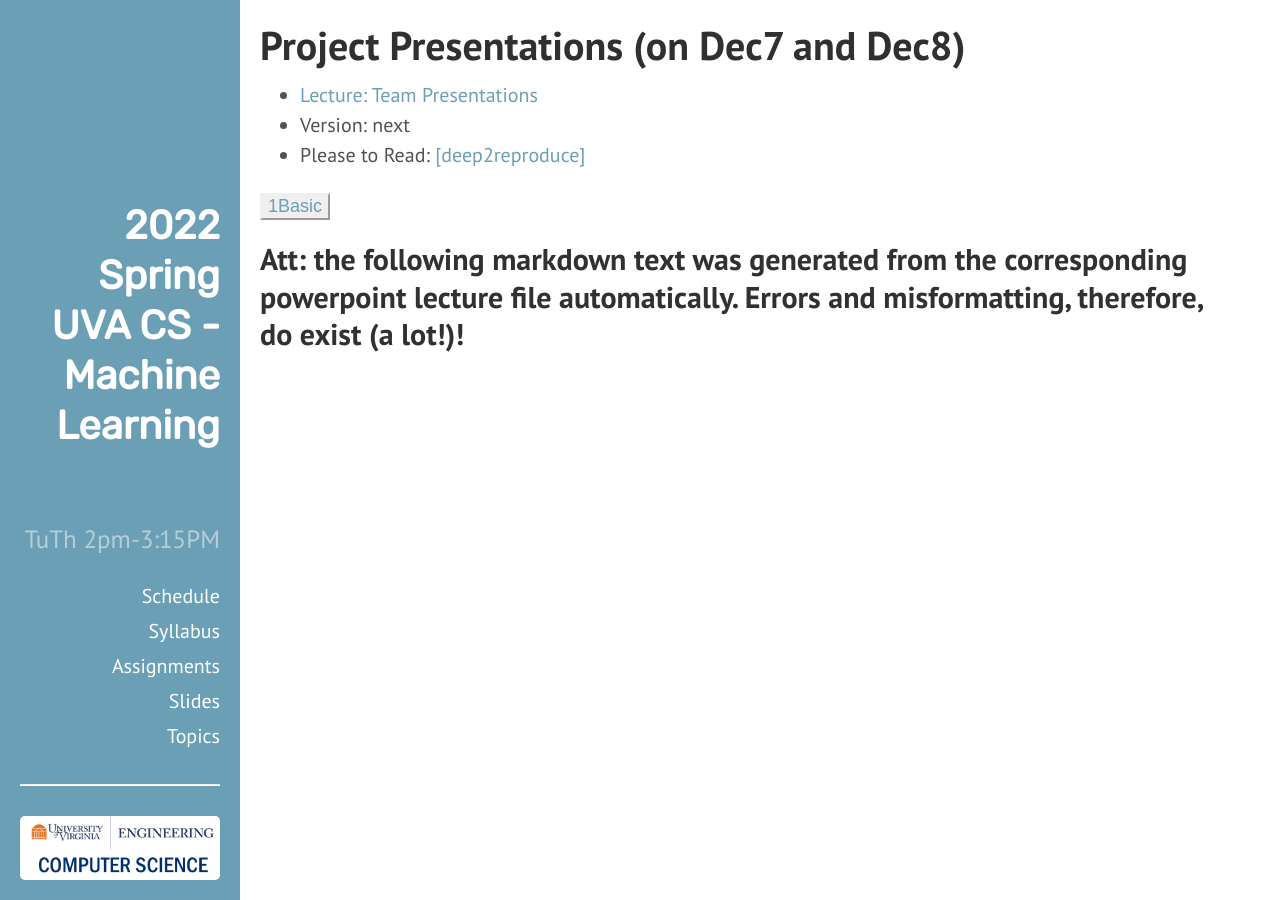
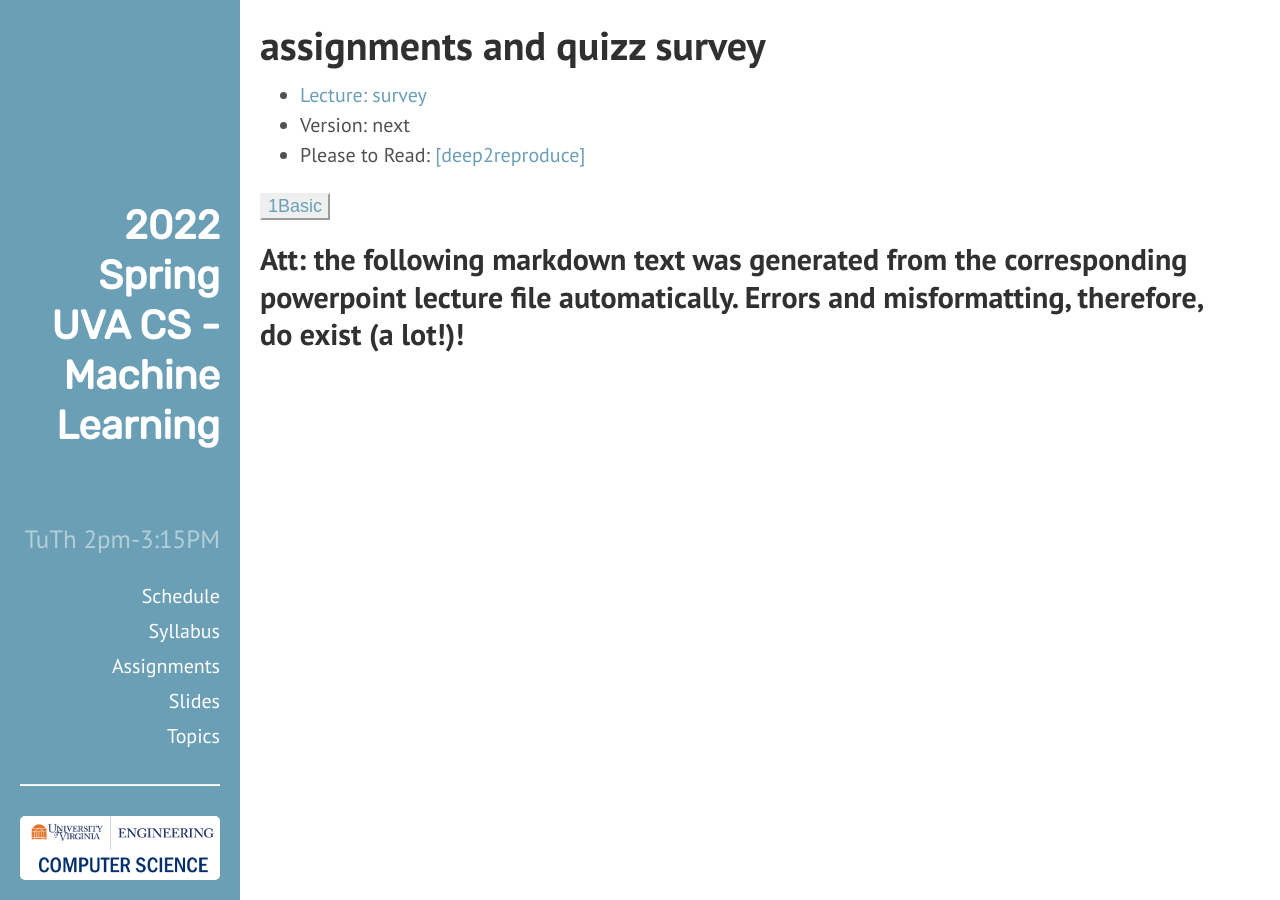
Before and after one commit to qiyanjun/2022sp-UVA-CS-MachineLearningDeep, a Jekyll site: the page built from _contents/S6-project.md, in a window 1280 px wide. Built offline with Jekyll 4.4.1, drawn with Linux system fonts in a browser that asks for light colours.

```diff
--- a/_contents/S6-project.md
+++ b/_contents/S6-project.md
@@ -1,7 +1,7 @@
 ---
 layout: post
-title:  Project Presentations (on Dec7 and Dec8)
-lecture: Team Presentations
+title:  assignments and quizz survey
+lecture: survey
 lectureVersion: next
 extraContent:
 notes: <a href="https://github.com/qiyanjun/deep2reproduce">[deep2reproduce]</a>
```
Also changed, not shown: _contents/S0-L00-Intro.md (+1 -1 lines).
